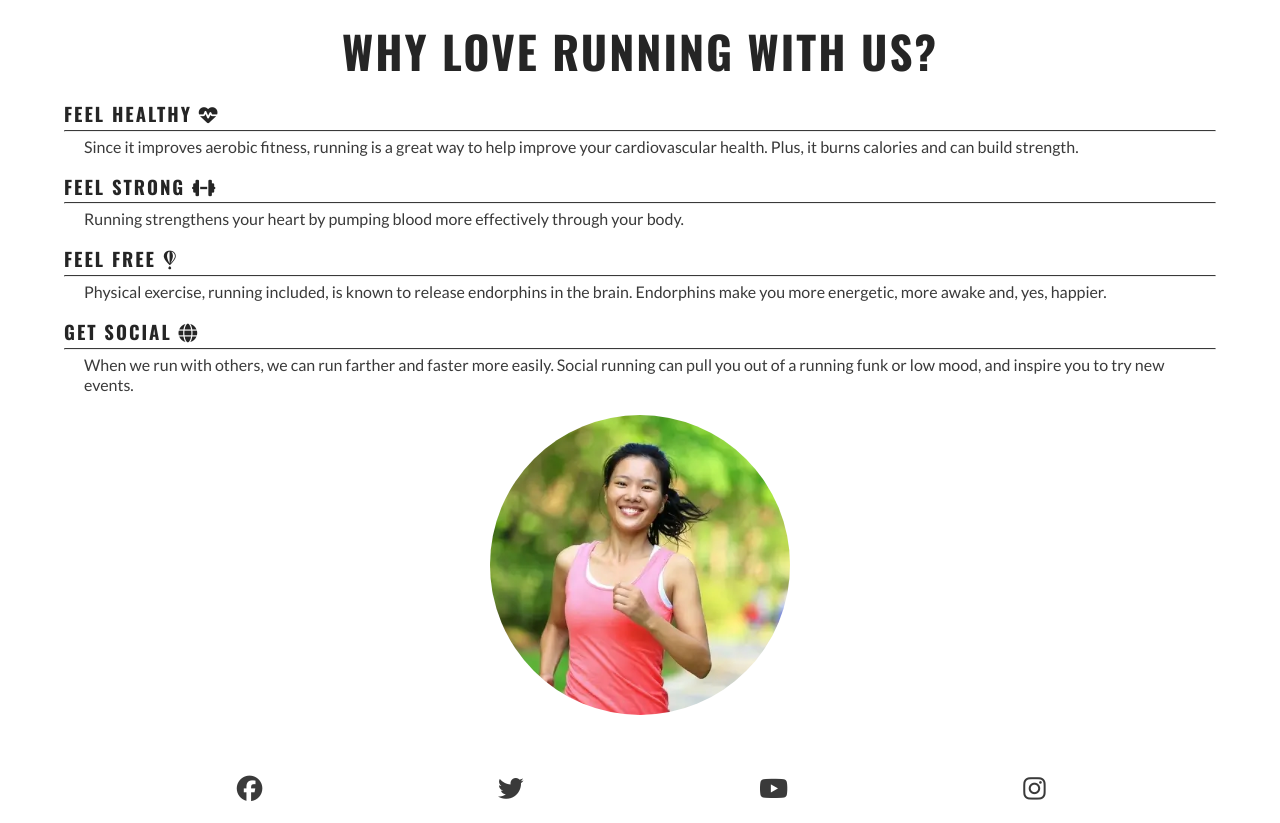
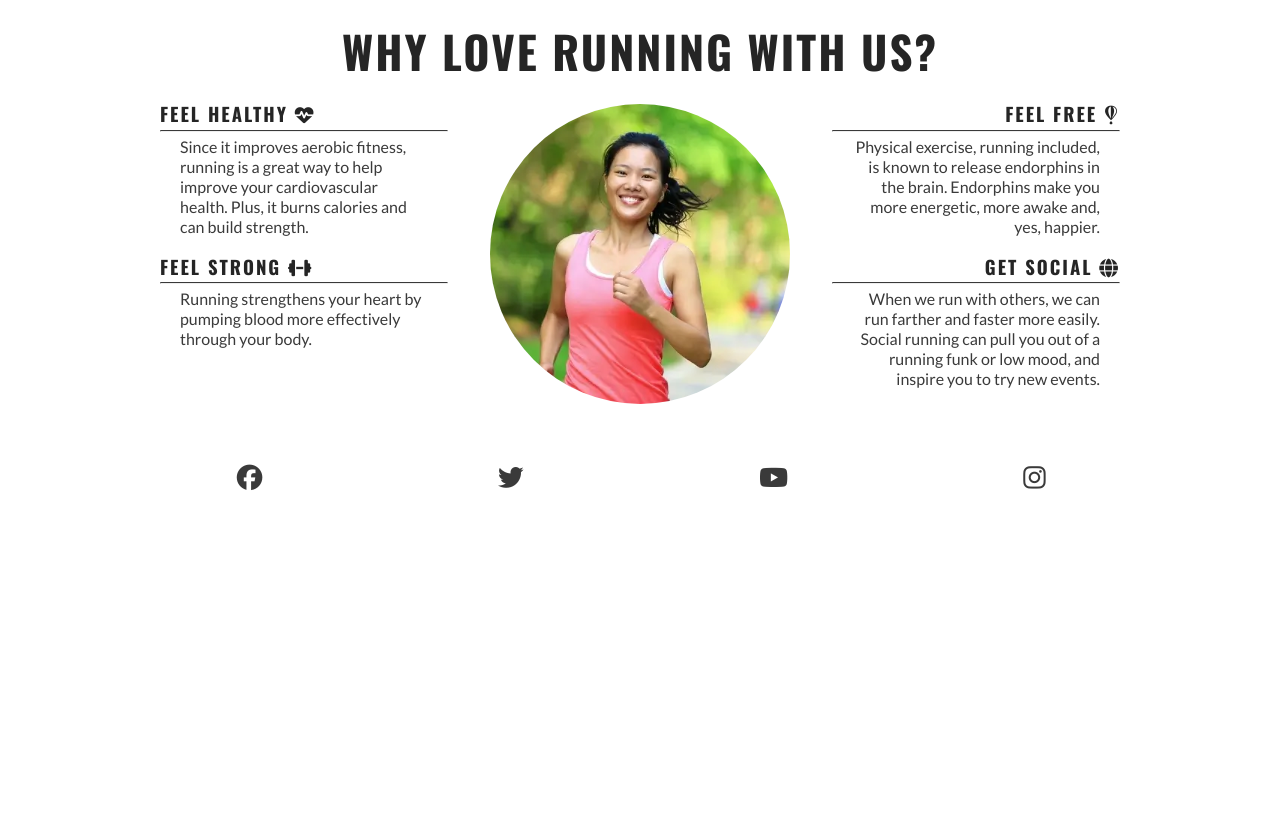
Before and after one commit to Bowtie7114/Love_running, a plain HTML site: page index.html in a window 1280 px wide. Shown: the part 681-1504 px from the top of the page. After the commit the page ends 1193 px from the top, so only its background shows below. Drawn offline with nearby package versions, Linux system fonts and the light colour scheme.

Commit message:
Make reasons section responsive

```diff
--- a/assets/css/style.css
+++ b/assets/css/style.css
@@ -209,6 +209,21 @@ hr {
         width: 300px;
         right: 50px;
     }
+    /* Reasons Section */
+    #benefits-physical, #benefits-mental {
+        display: flex;
+        flex-direction: column;
+        width: 100%;
+    }
+
+    #benefits-physical > div, #benefits-mental > div {
+        width: 75%
+    }
+
+    #benefits-mental > div {
+        text-align: end;
+        align-self: flex-end;
+    }
 }
 
 @media screen and (min-width: 992px) {
@@ -216,3 +231,30 @@ hr {
         border-bottom: 1px solid #3a3a3a;
     }
 }
+
+@media screen and (min-width: 1200px) {
+    #benefits {
+        display: flex;
+        flex-direction: row;
+    }
+
+    #benefits > div {
+        flex: 1;
+    }
+
+    #benefits-image {
+        order: 0;
+    }
+
+    #benefits-mental {
+        order: 1;
+    }
+
+    #benefits-mental > div {
+        align-self: flex-start;
+    }
+
+    #benefits-physical > div {
+        align-self: flex-end;
+    }
+}
```
